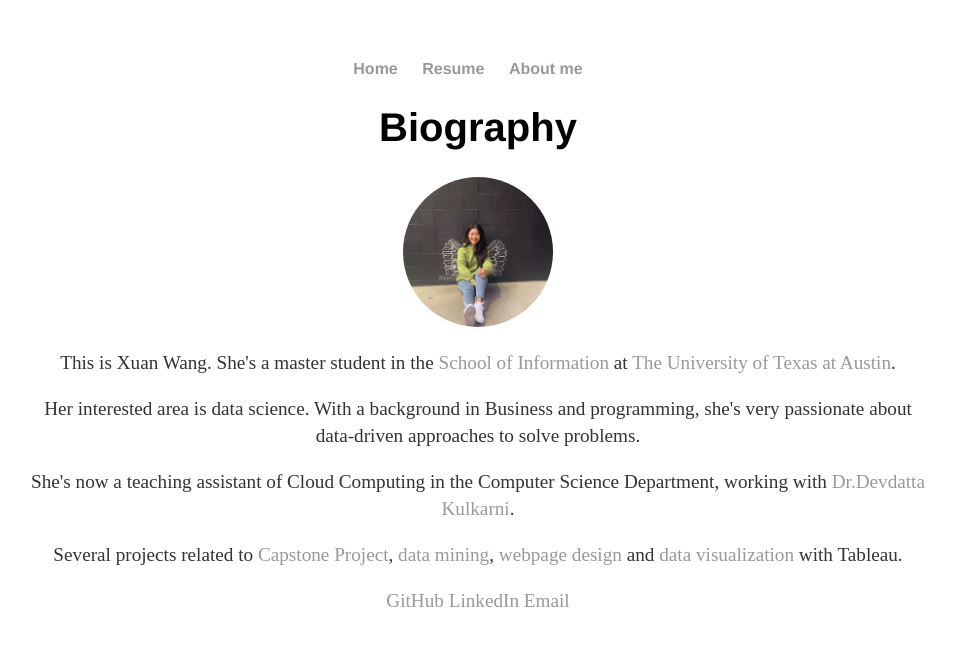
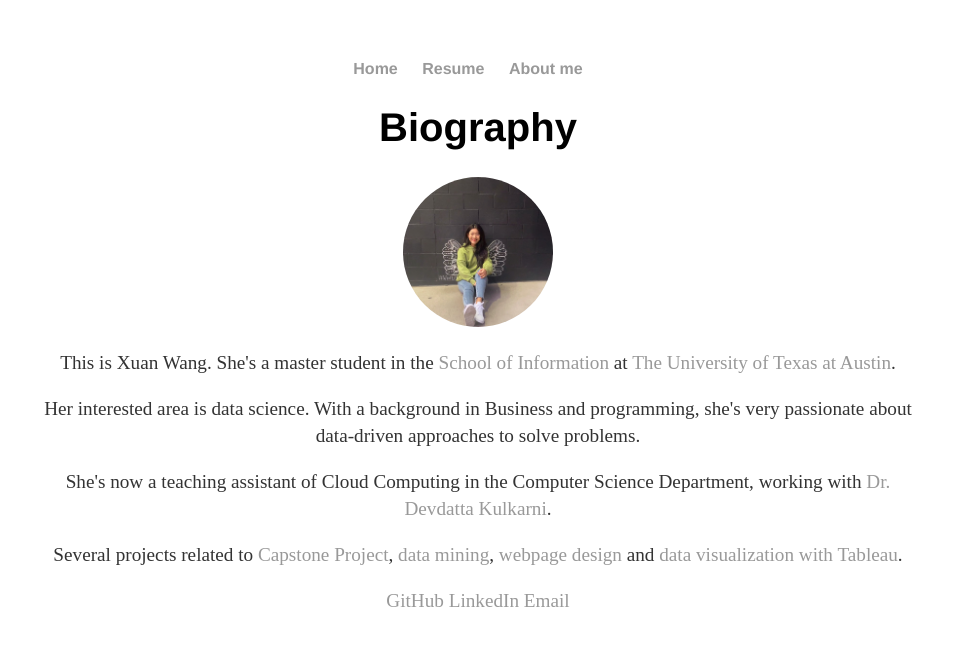
Before and after one commit to xxuanwang-zz/Portfolio, a Jekyll site: the page built from index.html, in a window 1280 px wide. Shown: the top 646 px of the page, without its empty margins (162-1117 px from the left). Built offline with Jekyll 4.4.1, drawn with Linux system fonts in a browser that asks for light colours; part of the change alters nothing that is shown.

```diff
--- a/index.html
+++ b/index.html
@@ -16,11 +16,11 @@ title: Xuan Wang
       Her interested area is data science. With a background in Business and programming, she's very passionate about data-driven approaches to solve problems.
     </p>
     <p>
-      She's now a teaching assistant of Cloud Computing in the Computer Science Department, working with <a href="https://www.cs.utexas.edu/~devdatta/">Dr.Devdatta Kulkarni</a>.
+      She's now a teaching assistant of Cloud Computing in the Computer Science Department, working with <a href="https://www.cs.utexas.edu/~devdatta/">Dr. Devdatta Kulkarni</a>.
     <p>
       Several projects related to <a href="https://github.com/xxuanwang/webscraping/blob/main/Xuan%20Wang-Poster%20Silde.pdf">Capstone Project</a>, <a href="https://github.com/xxuanwang/ExtraSensory">data mining</a>,
       <a href="https://github.com/xxuanwang/WebsiteDesign">webpage design</a>
-      and <a href="https://github.com/xxuanwang/DataVisualization">data visualization</a> with Tableau.
+      and <a href="https://github.com/xxuanwang/DataVisualization">data visualization with Tableau</a>.
     <p>
       <a href="http://www.github.com/xxuanwang">GitHub</a> <a href="https://www.linkedin.com/in/xxuan-wang/">LinkedIn</a> <a href="mailto:xxxuan0213@utexas.edu">Email</a>
     </p>
```
